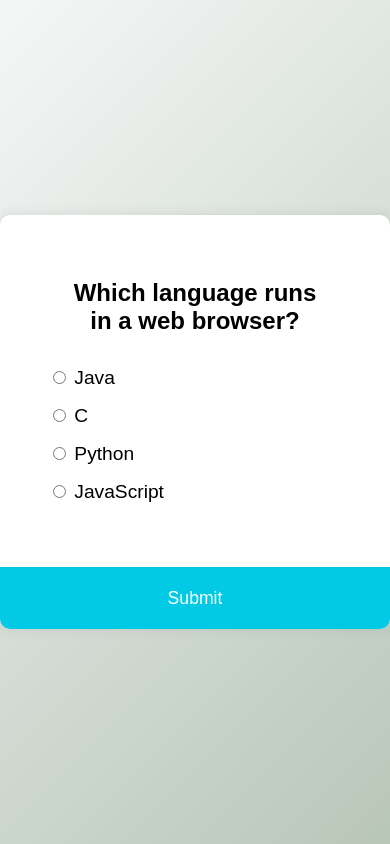
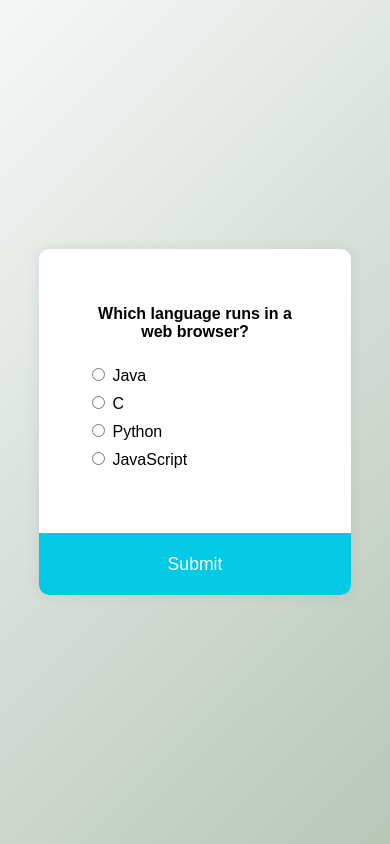
Before and after one commit to horlayeanca/Quiz_app, a plain HTML site: page index.html in a window 390 px wide. Drawn offline with Linux system fonts and the light colour scheme.

Commit message:
worked on mobile responsiveness.

```diff
--- a/style.css
+++ b/style.css
@@ -66,3 +66,17 @@ button:focus {
   outline: none;
   background-color: #44b927;
 }
+
+@media screen and (max-width: 500px) {
+  .quiz-container {
+    width: 80%;
+  }
+  h2 {
+    padding: 0.5rem;
+    font-size: medium;
+  }
+  ul li {
+    font-size: 1rem;
+    margin: 0.5rem 0;
+  }
+}
```
